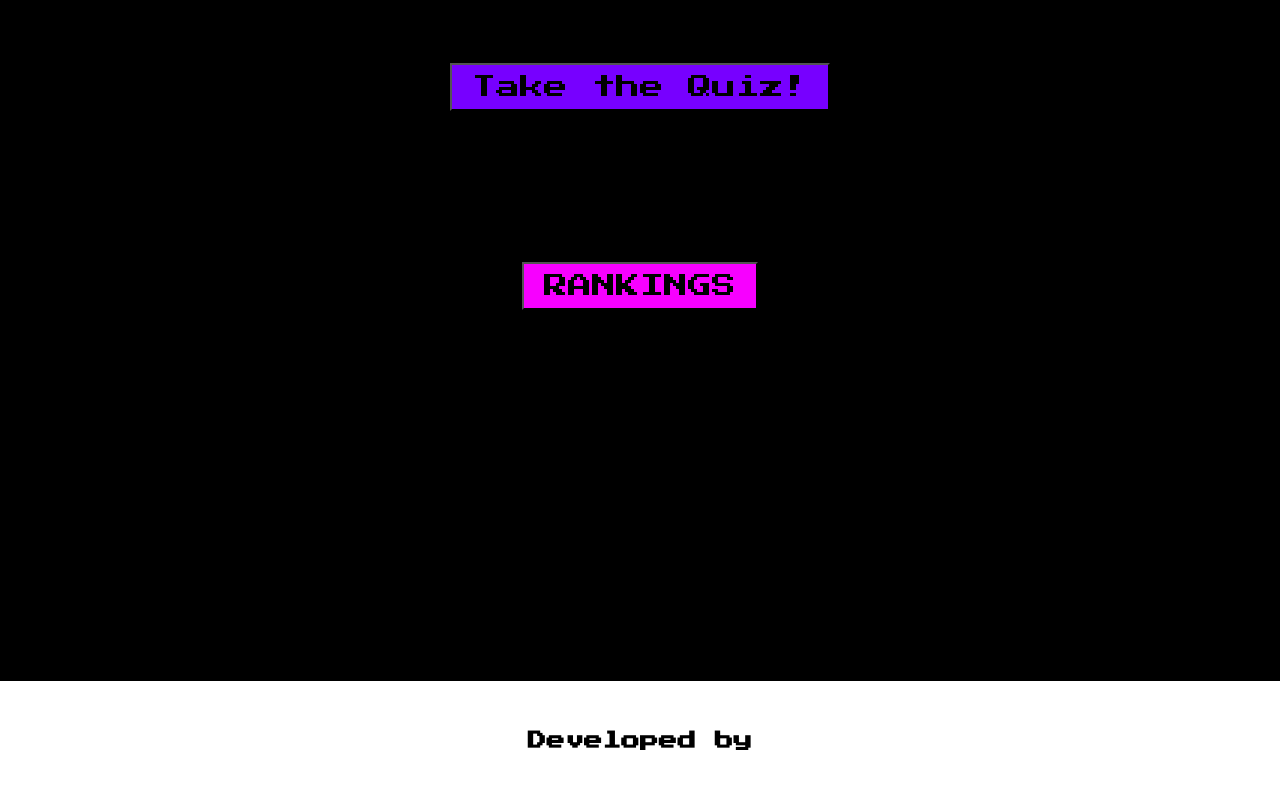
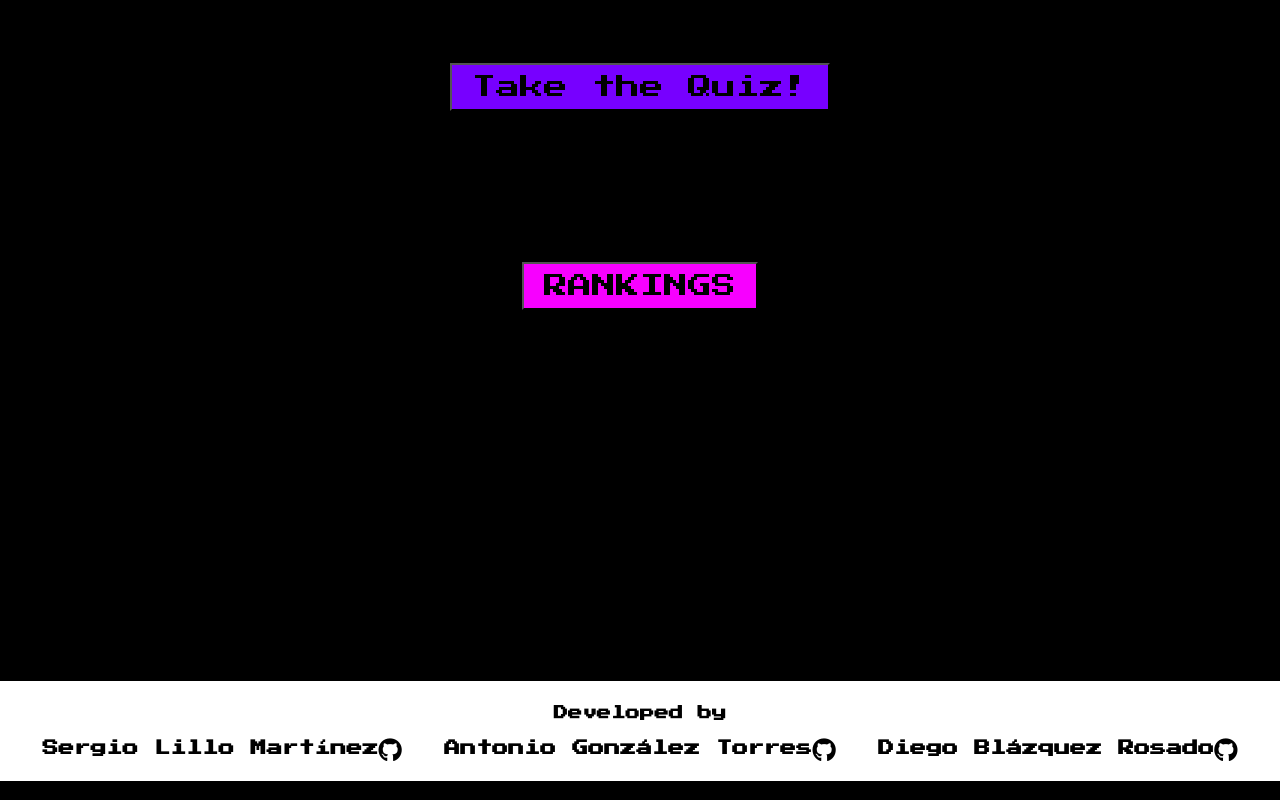
Before and after one commit to SergioLM7/quiz-js-equipo, a plain HTML site: page index.html in a window 1280 px wide. Shown: the part 547-1347 px from the top of the page. Drawn offline with Linux system fonts and the light colour scheme; no server answers.

Commit message:
randzomized devs footer

```diff
--- a/index.html
+++ b/index.html
@@ -67,6 +67,7 @@
 
     <footer>
         <h3>Developed by</h3>
+        <section id="footer-devs-container"></section>
     </footer>
     <script src="https://kit.fontawesome.com/84340c7e8d.js" crossorigin="anonymous"></script>
     <script src="https://www.gstatic.com/firebasejs/8.7.1/firebase-app.js"></script>
--- a/index.js
+++ b/index.js
@@ -258,5 +258,31 @@ firebase.auth().onAuthStateChanged(function (user) {
     }
 });
 
+const generateFooter = () => {
+    const developers = [
+        {
+            name: 'Sergio Lillo Martínez',
+            github: 'https://github.com/SergioLM7'
+        },
+        {
+            name: 'Antonio González Torres',
+            github: 'https://github.com/Nitolez'
+        },
+        {
+            name: 'Diego Blázquez Rosado',
+            github: 'https://github.com/diegoblazquezr'
+        }
+    ];
+    const footerDevsContainer = document.querySelector('#footer-devs-container');
+    shuffleAnswers(developers);
+    developers.forEach((element) => {
+        const spanDev = document.createElement('SPAN');
+        spanDev.innerHTML = `${element.name}<a href="${element.github}" target="_blank"><i class="fa-brands fa-github fa-xl" style="color: #000000;"></i></a>`;
+        fragment.append(spanDev);
+    });
+    footerDevsContainer.append(fragment);
+}
+
 // Function Calls
 onWindowChange();
+generateFooter();
--- a/styles.css
+++ b/styles.css
@@ -84,17 +84,26 @@ header h1 {
 footer {
     width: 100%;
     background-color: white;
-    padding-top: 50px;
-    padding-bottom: 50px;
+    /* padding-top: 50px;
+    padding-bottom: 50px; */
+    height: 100px;
     color: black;
     display: flex;
     justify-content: center;
+    flex-direction: column;
     margin-top: 250px;
 }
 
 footer h3 {
-    margin: 0;
-    align-items: center;
+    font-size: 0.9em;
+    text-align: center;
+}
+
+#footer-devs-container {
+    font-weight: bold;
+    display: flex;
+    justify-content: space-evenly;
+    margin-top: 20px;
 }
 
 @keyframes rainbow {
```
Also changed, not shown: pages/questions.html (+1 -0 lines), pages/results.html (+1 -0 lines).
